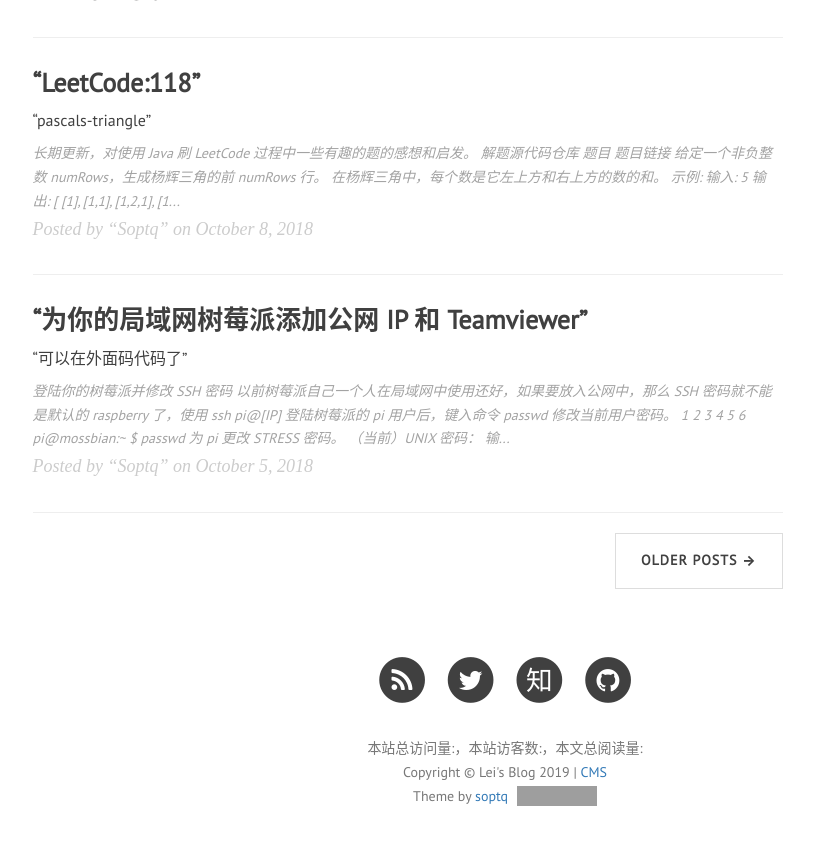
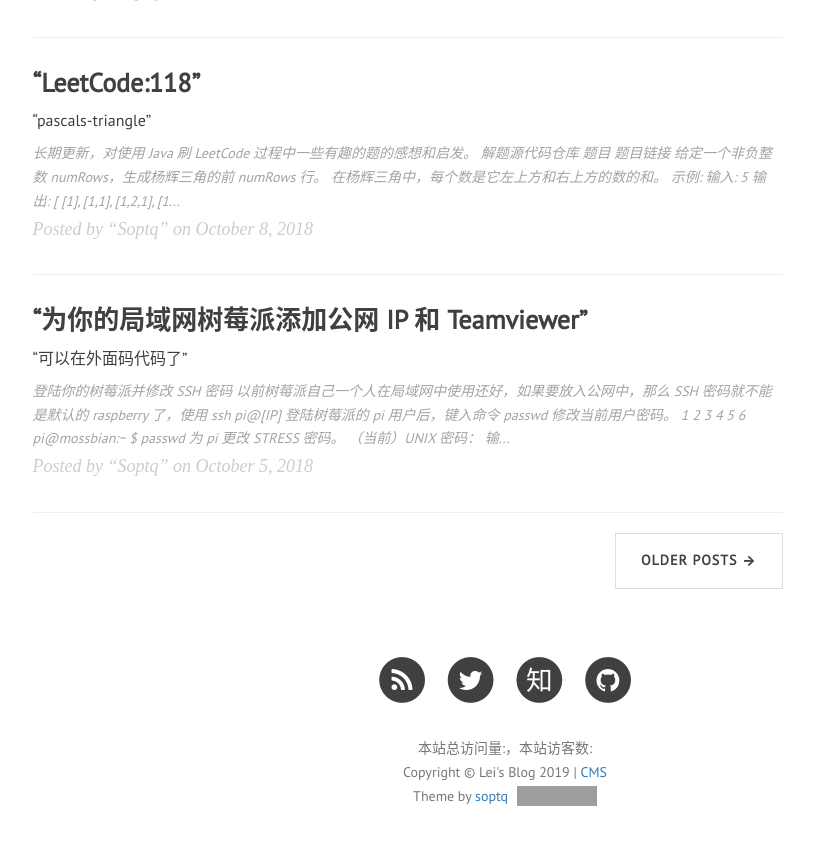
Before and after one commit to neolei/neolei.github.io, a Jekyll site: the page built from index.html, in a window 1280 px wide and 900 px high, scrolled down 2277 px. Shown: the top 845 px of the window, without its empty margins (135-949 px from the left). Built offline with Jekyll 4.4.1, drawn with Linux system fonts in a browser that asks for light colours; nearby versions of some CDN libraries; the list of posts is cut into pages by our own code; comment, search, counter and statistics services are not loaded; grey boxes are pictures that could not be loaded.

Commit message:
fix busuanzi

```diff
--- a/_includes/footer.html
+++ b/_includes/footer.html
@@ -6,7 +6,7 @@
                 <!-- SNS Link -->
                 {% include sns-links.html center=true %}
                 <p class="copyright text-muted">
-                本站总访问量:<span id="busuanzi_value_site_pv"></span>，本站访客数:<span id="busuanzi_value_site_uv"></span>，本文总阅读量:<span id="busuanzi_value_page_pv"></span>
+                本站总访问量:<span id="busuanzi_value_site_pv"></span>，本站访客数:<span id="busuanzi_value_site_uv"></span>
                     <br>
                     Copyright &copy; {{ site.title }} {{ site.time | date: '%Y' }} | <a href="{{"/CMS" | prepend: site.baseurl}}">CMS</a>
                     <br>
```
